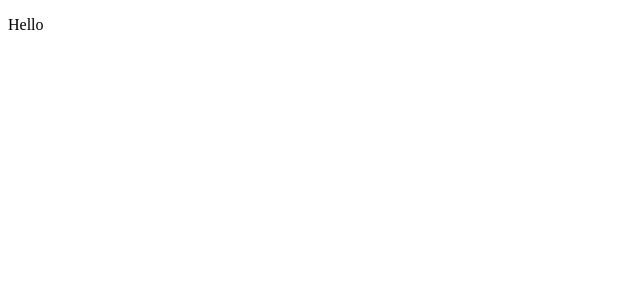
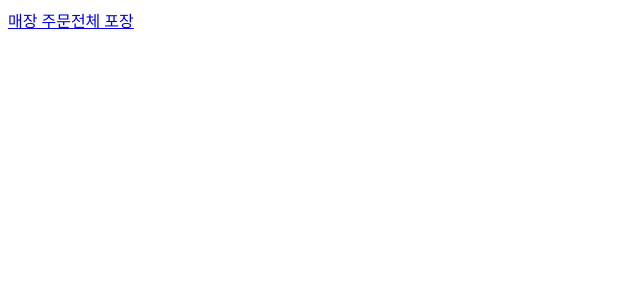
Before and after one commit to snsdl0905/INU-kiosk, a React (Vite) app: page / in a window 1280 px wide. Shown: the top 300 px of the page, without its empty margins (0-640 px from the left). Built offline with nearby package versions, Linux system fonts and the light colour scheme.

Commit message:
매장 또는 포장을 누르면 주문페이지로 이동하는 인트로페이지를 만들었다.

```diff
--- a/package.json
+++ b/package.json
@@ -37,6 +37,7 @@
     "typescript": "^5.2.2"
   },
   "dependencies": {
+    "@types/styled-components": "^5.1.27",
     "react": "^18.2.0",
     "react-dom": "^18.2.0",
     "react-router-dom": "^6.15.0"
--- a/src/App.tsx
+++ b/src/App.tsx
@@ -1,3 +1,12 @@
+import { Route, Routes } from 'react-router-dom';
+import Home from './pages/home';
+import Order from './pages/order';
+
 export default function App() {
-	return (<p>Hello</p>);
+	return (
+		<Routes>
+			<Route path='/' element={<Home />} />
+			<Route path='/order' element={<Order />} />
+		</Routes>
+	);
 }
--- a/src/main.tsx
+++ b/src/main.tsx
@@ -1,5 +1,5 @@
 import ReactDOM from 'react-dom/client';
-
+import { BrowserRouter } from 'react-router-dom';
 import App from './App';
 
 function main() {
@@ -9,7 +9,7 @@ function main() {
 	}
 
 	const root = ReactDOM.createRoot(container);
-	root.render(<App />);
+	root.render(<BrowserRouter><App /></BrowserRouter>);
 }
 
 main();
--- /dev/null
+++ b/src/pages/home.tsx
@@ -0,0 +1,10 @@
+import { Link } from 'react-router-dom';
+
+export default function Home() {
+	return (
+		<>
+			<Link to={'/order'}>매장 주문</Link>
+			<Link to={'/order'}>전체 포장</Link>
+		</>
+	);
+}
--- /dev/null
+++ b/src/pages/order.tsx
@@ -0,0 +1,5 @@
+export default function Order() {
+	return (
+		<>주문</>
+	);
+}
```
Also changed, not shown: 1 other file (tests, documents, lock files or other folders).
